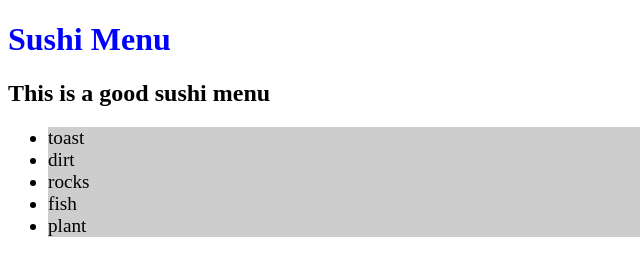
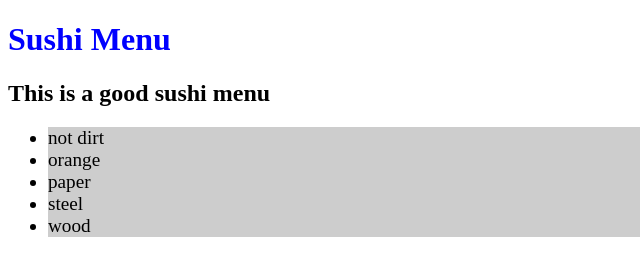
Before and after one commit to UnseenPeak/Menu-Test, a plain HTML site: page index.html in a window 1280 px wide. Shown: the full height of the page, 0-640 px from the left. Drawn offline with Linux system fonts and the light colour scheme.

Commit message:
yeah this is the new menu

```diff
--- a/index.html
+++ b/index.html
@@ -16,19 +16,19 @@
         <div class="row">
             <ul>
                 <li class="menu-item">
-                    toast
+                    not dirt
                 </li>
                 <li class="menu-item">
-                    dirt
+                    orange
                 </li>
                 <li class="menu-item">
-                    rocks
+                    paper
                 </li>
                 <li class="menu-item">
-                    fish
+                    steel
                 </li>
                 <li class="menu-item">
-                    plant
+                    wood
                 </li>
             </ul>
         </div>
```
